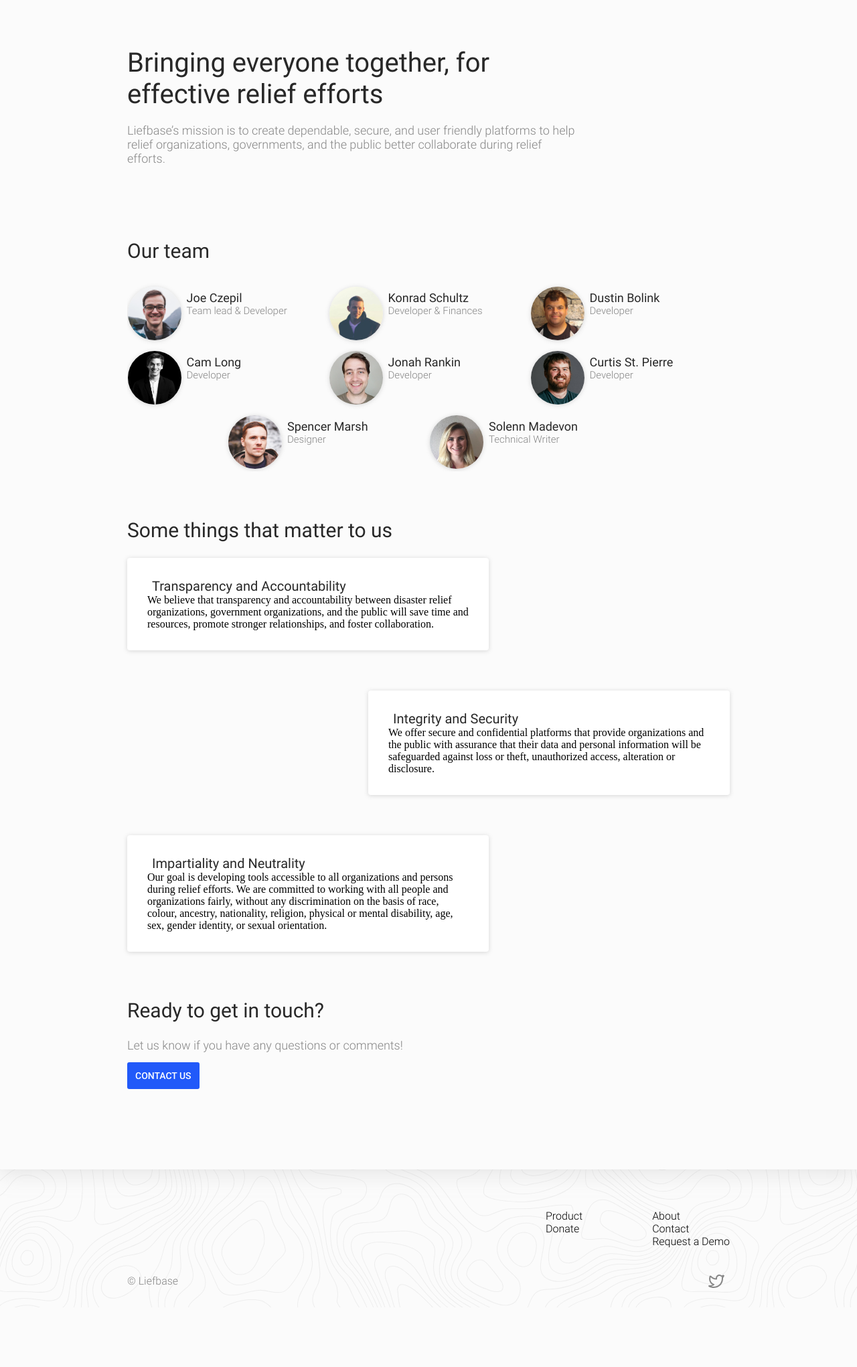
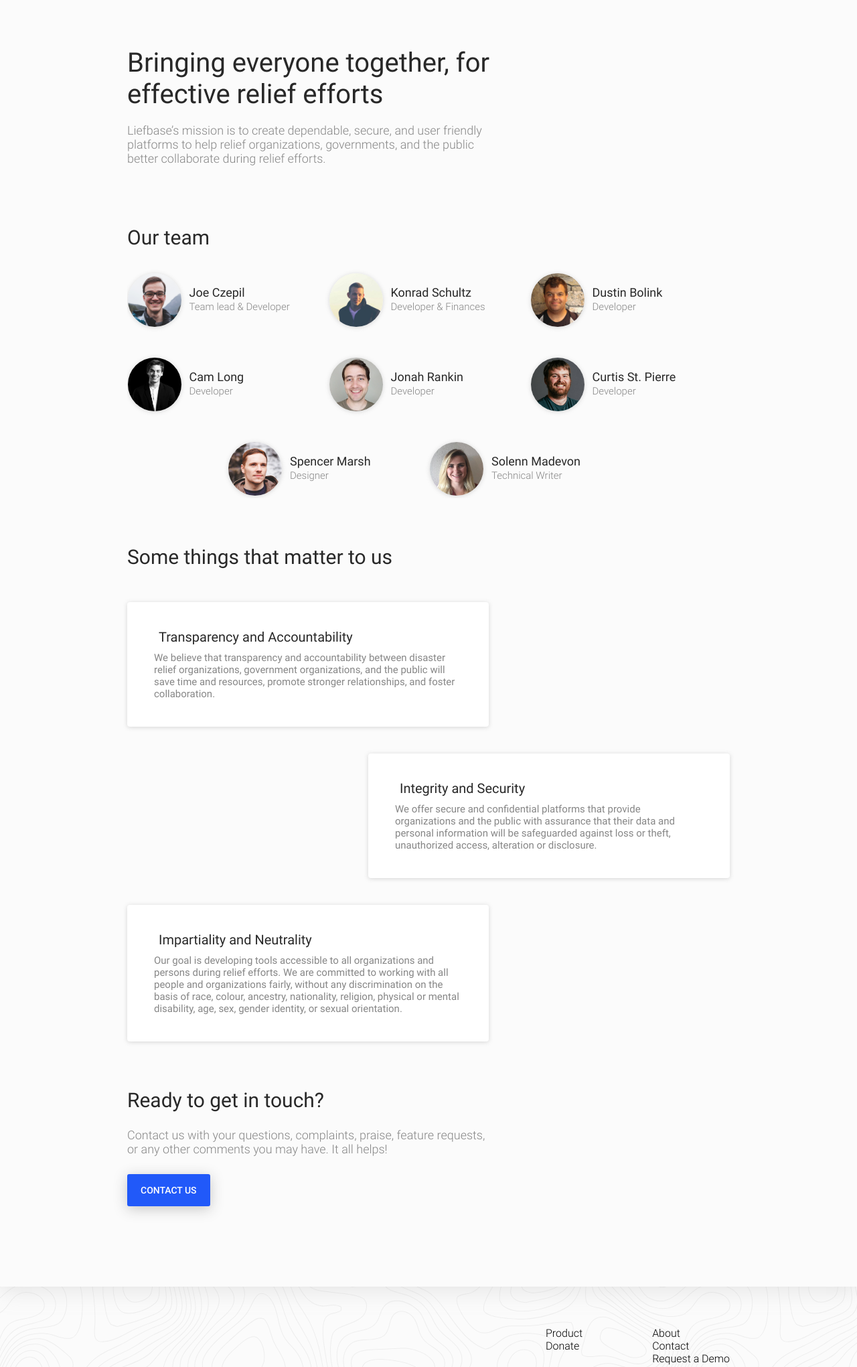
Before and after one commit to ProgrammingJoe/Liefbase-Static-Site, a Flask app: page /about in a window 1280 px wide. Shown: the part 93-2134 px from the top of the page at 67% size. Before the commit the page ends 2045 px from the top, so only its background shows below. Run offline with Flask 2, Linux system fonts and the light colour scheme; some libraries are stand-ins or nearby versions.

Commit message:
CSS updates for about page

```diff
--- a/static_site/static/css/about.css
+++ b/static_site/static/css/about.css
@@ -16,7 +16,7 @@
 .profile-text {
   position: relative;
   bottom: -6px;
-  padding: 0 0 0 8px;
+  padding: 0 0 0 12px;
 }
 
 .profile p {
@@ -37,9 +37,9 @@
 }
 
 .value {
-  padding: 30px;
+  padding: 40px;
   background-color: white;
-  margin-bottom: 60px;
+  margin-bottom: 40px;
   border-radius: 4px;
   box-shadow: 0 1px 6px rgba(105, 105, 105, .25);
 }
@@ -50,9 +50,17 @@
   display: inline-block;
 }
 
+.values-title {
+  margin-bottom: 50px;
+}
+
 .request-a-demo {
   margin-top: 15px;
   position: relative;
+}
+
+.contact-description {
+  margin-bottom: 12px;
 }
 
 @media only screen and (min-width : 902px) {
@@ -64,9 +72,19 @@
   }
   .profile {
     width: 33%;
+    padding-bottom: 30px;
   }
+    .profile-bottom {
+        padding: 0px;
+    }
+
   .profile p {
     text-align: left;
+  }
+
+  .profile-name {
+    padding-top: 12px;
+    padding-bottom: 2px;
   }
 
   .profile-image,
@@ -131,5 +149,7 @@
 
   .request-a-demo {
     text-align: center;
+    display: block;
+    margin-top: 30px;
   }
 }
--- a/static_site/static/css/contact.css
+++ b/static_site/static/css/contact.css
@@ -19,6 +19,7 @@
   height: auto;
   float: right;
 }
+
 .contact-form textarea {
   height: 260px;
 }
--- a/static_site/static/css/fonts.css
+++ b/static_site/static/css/fonts.css
@@ -12,7 +12,7 @@
 }
 
 body {
-    -webkit-font-smoothing: antialiased;
+  -webkit-font-smoothing: antialiased;
 }
 
 p {
@@ -59,6 +59,7 @@ p {
   font-family: 'Roboto-light';
   color: #868686;
   font-size: 18px;
+  max-width: 545px;
 }
 .section-header {
   font-family: 'Roboto';
@@ -82,6 +83,12 @@ p {
   font-family: 'Roboto';
   color: #282828;
   font-size: 20px;
+  padding-bottom: 10px;
+}
+.value-body {
+  font-family: 'Roboto';
+  color: #868686;
+  font-size: 15px;
 }
 .title {
   font-family: 'Roboto';
--- a/static_site/static/css/main.css
+++ b/static_site/static/css/main.css
@@ -17,15 +17,24 @@ a {
   text-decoration: none;
 }
 
+a:hover {
+  opacity: 0.8;
+  transition: opacity .15s ease-in-out;
+}
+
 .button {
   padding: 12px;
   border-radius: 3px;
+  padding: 16px 20px 16px 20px;
 }
 .button-intra {
   background-color: #2159F9;
+  text-align: center;
+  box-shadow: 0px 4px 20px rgba(43, 43, 43, 0.25);
 }
 .button:hover {
   opacity: 0.9;
+  transition: opacity .15s ease-in-out;
 }
 
 .body-no-scroll {
@@ -66,6 +75,7 @@ a {
   background-color: #2159f9;
   border-bottom-left-radius: 50%;
   border-bottom-right-radius: 50%;
+  box-shadow: 0px 4px 34px rgba(77, 77, 77, 0.25);
 }
 
 
@@ -181,12 +191,10 @@ a {
   max-width: 550px;
 }
 .demo-signup-bot {
-  padding: 16px 20px 16px 20px;
   border-radius: 3px;
   position: relative;
   background-color: #2159F9;
   margin: 36px 0 16px 0;
-  box-shadow: 0px 4px 20px rgba(43, 43, 43, 0.25);
 }
 
 .footer-container {
@@ -247,7 +255,7 @@ a {
 @media only screen and (min-width : 902px) {
   .team-intro-container,
   .contact-intro-container {
-    padding: 70px 25% 40px 0;
+    padding: 70px 25% 20px 0;
   }
   .donate-intro-container {
     padding: 30px 25% 0 0;
@@ -301,7 +309,7 @@ a {
 @media only screen and (min-width: 580px) and (max-width : 901px) {
   .team-intro-container,
   .contact-intro-container {
-    padding: 30px 0 40px 0;
+    padding: 30px 0 20px 0;
   }
   .donate-intro-container {
     padding: 30px 0 0 0;
--- a/static_site/templates/about.html
+++ b/static_site/templates/about.html
@@ -102,7 +102,7 @@
             </div>
           </div>
 
-          <div class="profile">
+          <div class="profile profile-bottom">
             <div class="profile-inner">
               <img class="profile-image" src="static/img/spencer.png">
               <div class="profile-text">
@@ -112,7 +112,7 @@
             </div>
           </div>
 
-          <div class="profile">
+          <div class="profile profile-bottom">
             <div class="profile-inner">
               <img class="profile-image" src="static/img/solenn.jpg">
               <div class="profile-text">
@@ -148,7 +148,7 @@
 
       <div class="get-in-touch-container">
         <p class="contact-title section-header">{{ _('Ready to get in touch?') }}</p>
-        <p class="contact-description sub-header">{{ _('Let us know if you have any questions or comments!') }}</p>
+        <p class="contact-description sub-header">{{ _('Contact us with your questions, complaints, praise, feature requests, or any other comments you may have. It all helps!') }}</p>
         <a class="button request-a-demo button-intra" href="{{ url_for('contact', demo=0) }}">{{ _('CONTACT US') }}</a>
       </div>
     </div> <!-- End of about-body -->
```
